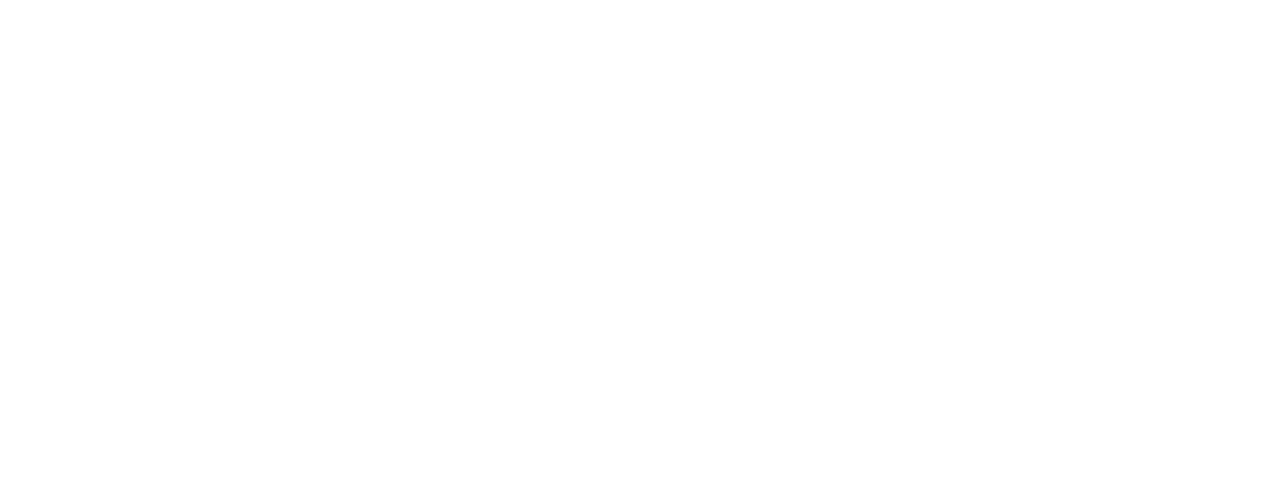
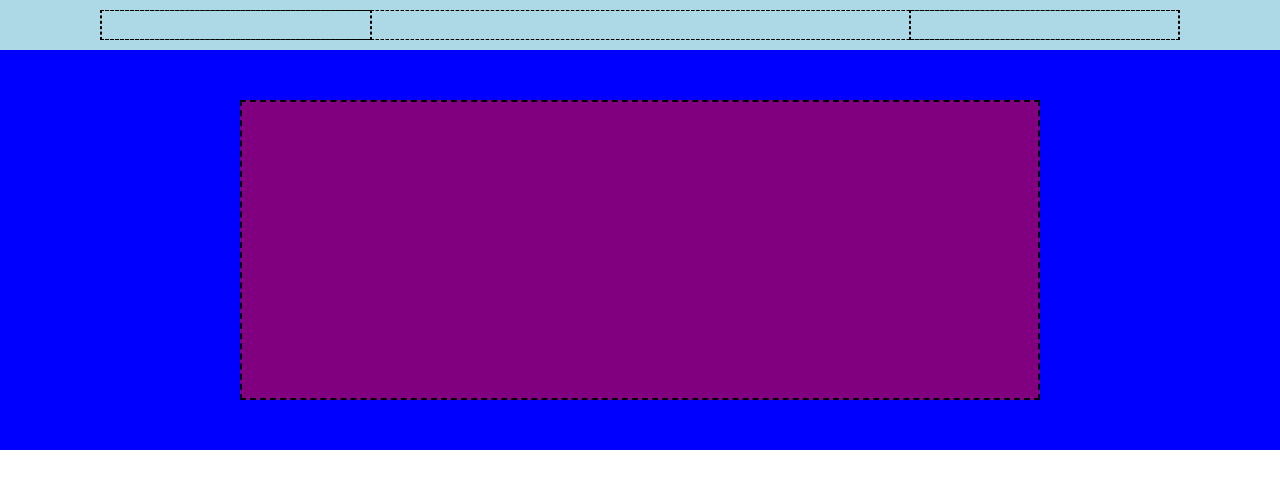
Before and after one commit to g1ammi93/htmlcss-struttura-discord, a plain HTML site: page index.html in a window 1280 px wide. Drawn offline with Linux system fonts and the light colour scheme.

Commit message:
added Header & jumbotron

```diff
--- a/css/style.css
+++ b/css/style.css
@@ -0,0 +1,57 @@
+/* Reset */
+* {
+    margin: 0;
+    padding: 0;
+    box-sizing: border-box;
+}
+
+/* Utility */
+header {
+    display: flex;
+    justify-content: center;
+    align-items: center;
+    background-color: rgb(173, 216, 230);
+    min-height: 50px;
+}
+
+.secondary-header {
+    background-color: blue;
+    min-height: 400px;
+}
+
+.nav-box {
+    border: 1px dashed;
+    min-width: 1080px;
+    height: 30px;
+    display: flex;
+    justify-content: center;
+    align-items: center;
+}
+
+.jumbotron {
+    border: 2px dashed;
+    min-width: 800px;
+    min-height: 300px;
+    background-color: purple;
+}
+
+.logo {
+    border: 1px dashed;
+    width: 25%;
+    min-height: 30px;
+    display: inline-block;
+}
+
+.link {
+    border: 1px dashed;
+    width: 50%;
+    min-height: 30px;
+    display: inline-block;
+}
+
+.login {
+    border: 1px dashed;
+    width: 25%;
+    min-height: 30px;
+    display: inline-block;
+}
--- a/index.html
+++ b/index.html
@@ -1,4 +1,4 @@
-<!DOCTYPE html>
+<!DOCTYspanE html>
     <html lang="en">
 
     <head>
@@ -9,5 +9,17 @@
         <!-- Stylesheet -->
         <link rel="stylesheet" href="css/style.css">
     </head>
+    <header class="primary-header">
+        <div class="nav-box">
+            <span class="logo"></span>
+            <span class="link"></span>
+            <span class="login"></span>
+        </div>
+    </header>
+    <header class="secondary-header">
+        <div class="jumbotron">
+
+        </div>
+    </header>
 
     </html>
```
Lines whose indentation alone changed are shown as unchanged.
